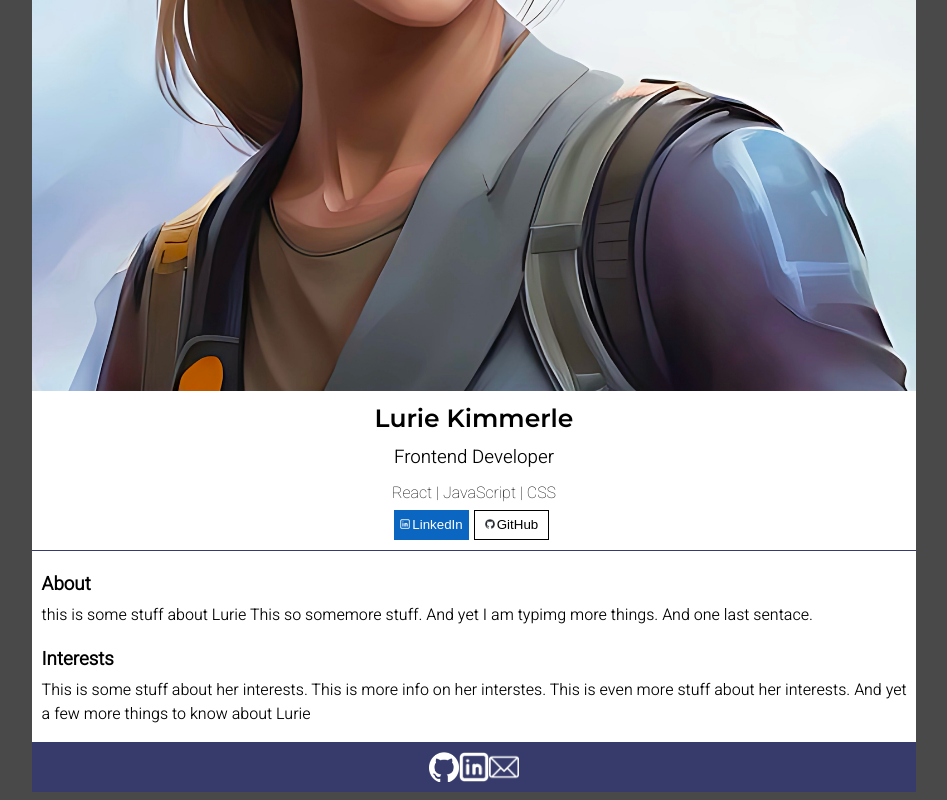
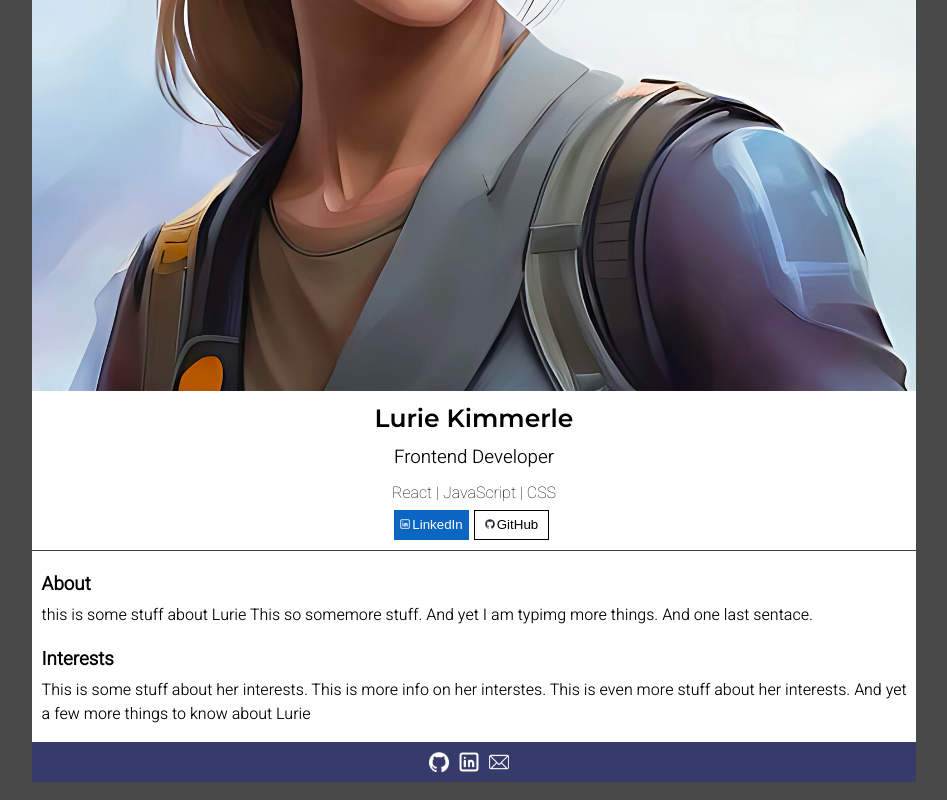
Before and after one commit to LurieK/Scrimba-React-Solo1, a React (Create React App) app: page / in a window 1280 px wide. Shown: the part 502-1302 px from the top of the page, without its empty margins (166-1113 px from the left). Built offline with nearby package versions, Linux system fonts and the light colour scheme.

Commit message:
make footer images a bit smaller

```diff
--- a/src/styles.css
+++ b/src/styles.css
@@ -97,6 +97,7 @@ body {
 }
 
 .footer img {
-  width: 30px;
+  width: 20px;
+  margin-right: 10px;
 
 }
```
